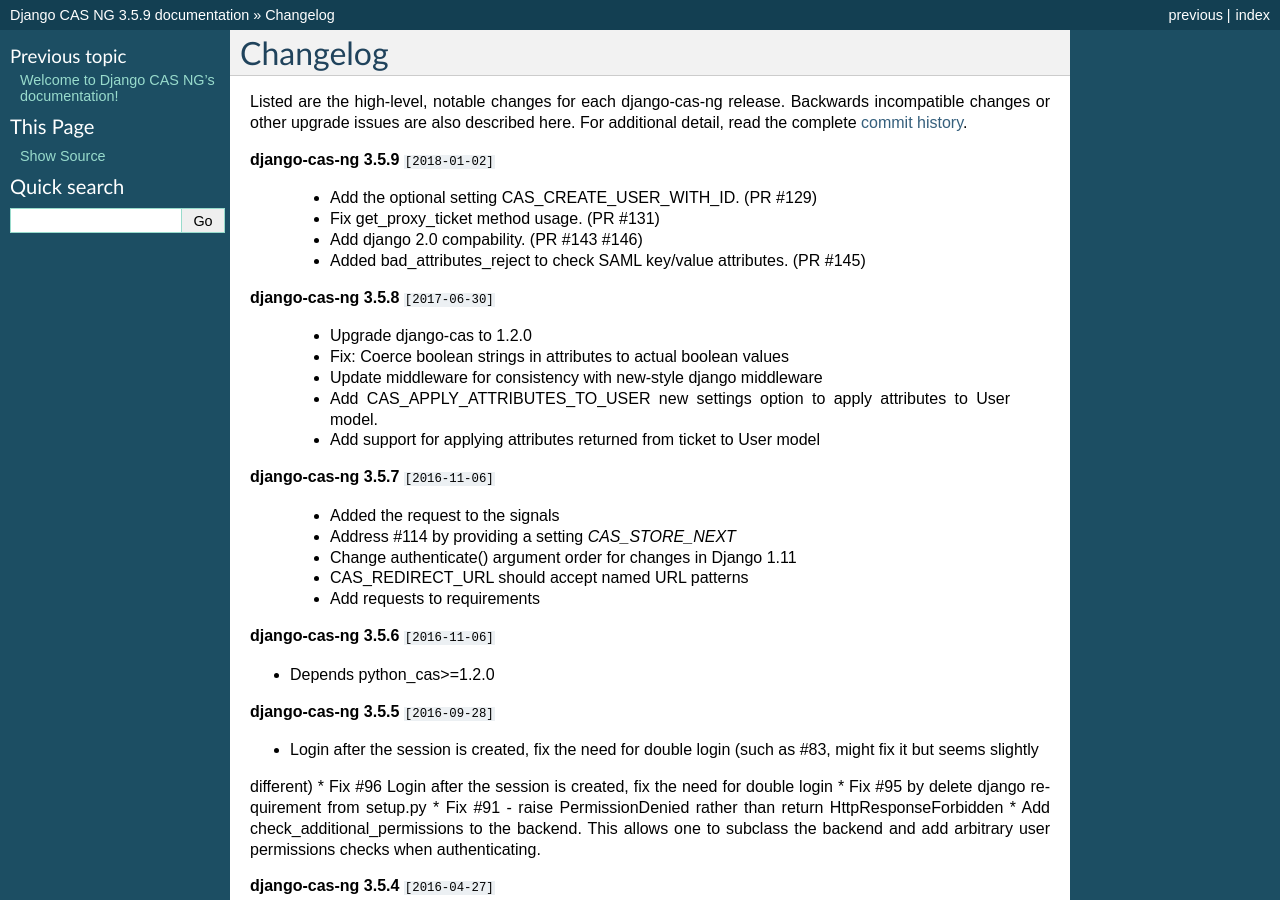
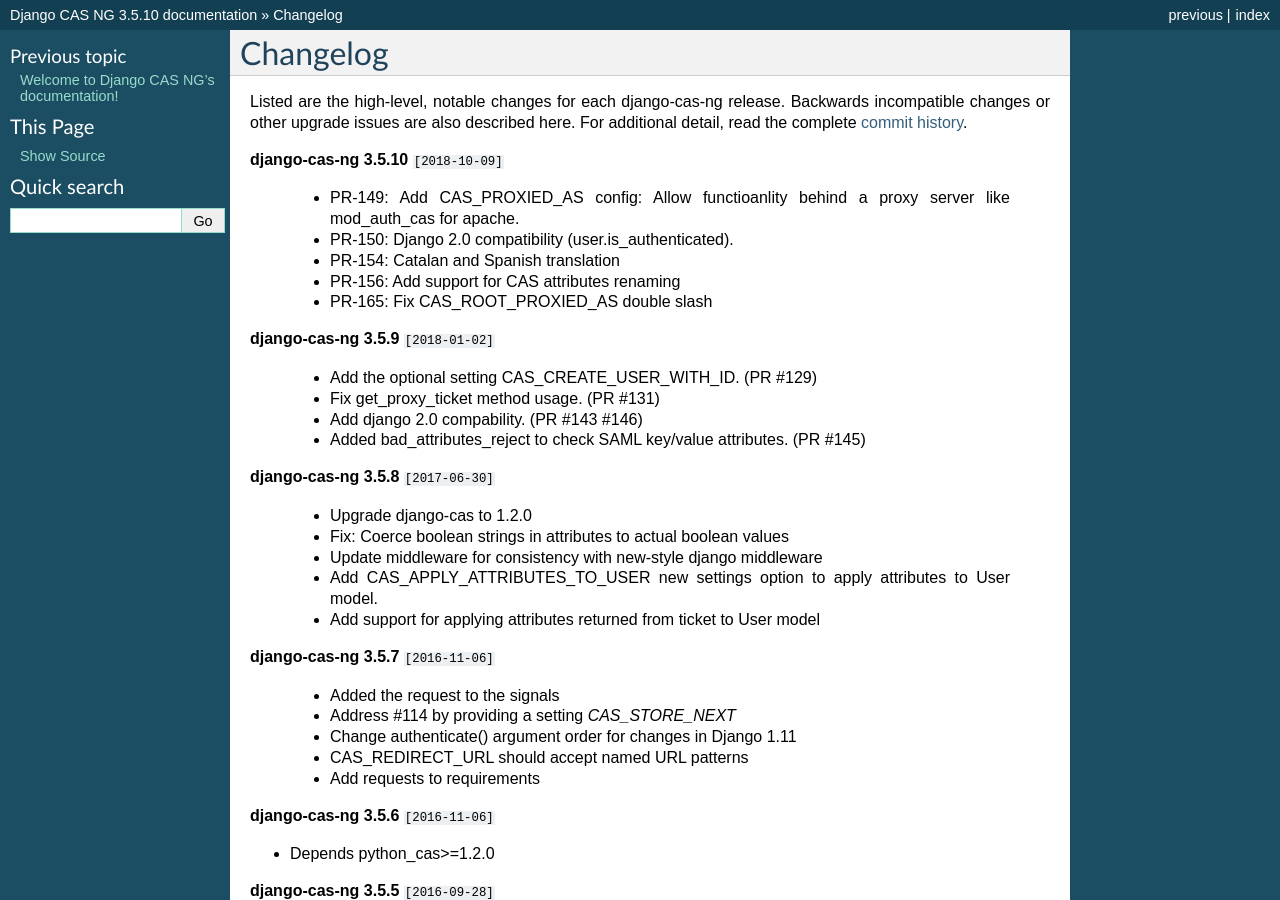
Before and after one commit to django-cas-ng/django-cas-ng, a Sphinx documentation site: the page built from docs/changelog.rst, in a window 1280 px wide and 900 px high. Built offline with Sphinx 7.4.7, drawn with Linux system fonts in a browser that asks for light colours; some of the changed text lies outside the part shown.

Commit message:
Release 3.5.10

```diff
--- a/docs/changelog.rst
+++ b/docs/changelog.rst
@@ -5,6 +5,16 @@
 Listed are the high-level, notable changes for each django-cas-ng release.
 Backwards incompatible changes or other upgrade issues are also described
 here. For additional detail, read the complete `commit history`_.
+
+
+**django-cas-ng 3.5.10** ``[2018-10-09]``
+
+  * PR-149: Add CAS_PROXIED_AS config: Allow functioanlity behind a proxy server like mod_auth_cas for apache.
+  * PR-150: Django 2.0 compatibility (user.is_authenticated).
+  * PR-154: Catalan and Spanish translation
+  * PR-156: Add support for CAS attributes renaming
+  * PR-165: Fix CAS_ROOT_PROXIED_AS double slash
+
 
 **django-cas-ng 3.5.9** ``[2018-01-02]``
 
--- a/docs/conf.py
+++ b/docs/conf.py
@@ -54,7 +54,7 @@
 # The short X.Y version.
 version = '3.5'
 # The full version, including alpha/beta/rc tags.
-release = '3.5.9'
+release = '3.5.10'
 
 # The language for content autogenerated by Sphinx. Refer to documentation
 # for a list of supported languages.
--- a/setup.py
+++ b/setup.py
@@ -37,7 +37,7 @@
     url='https://github.com/mingchen/django-cas-ng',
     #bugtrack_url='https://github.com/mingchen/django-cas-ng/issues',  # not support this key
     download_url ='https://github.com/mingchen/django-cas-ng/releases',
-    version='3.5.9',
+    version='3.5.10',
     install_requires=['python-cas>=1.2.0'],
     zip_safe=False,  # dot not package as egg or django will not found management commands
 )
```
